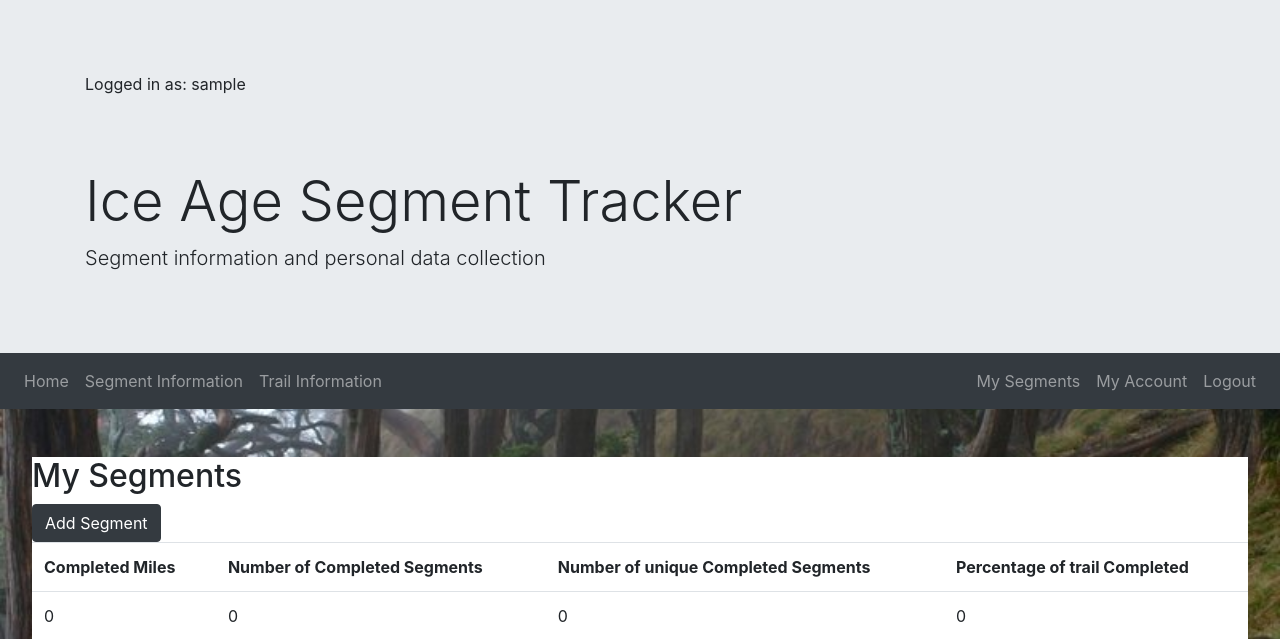
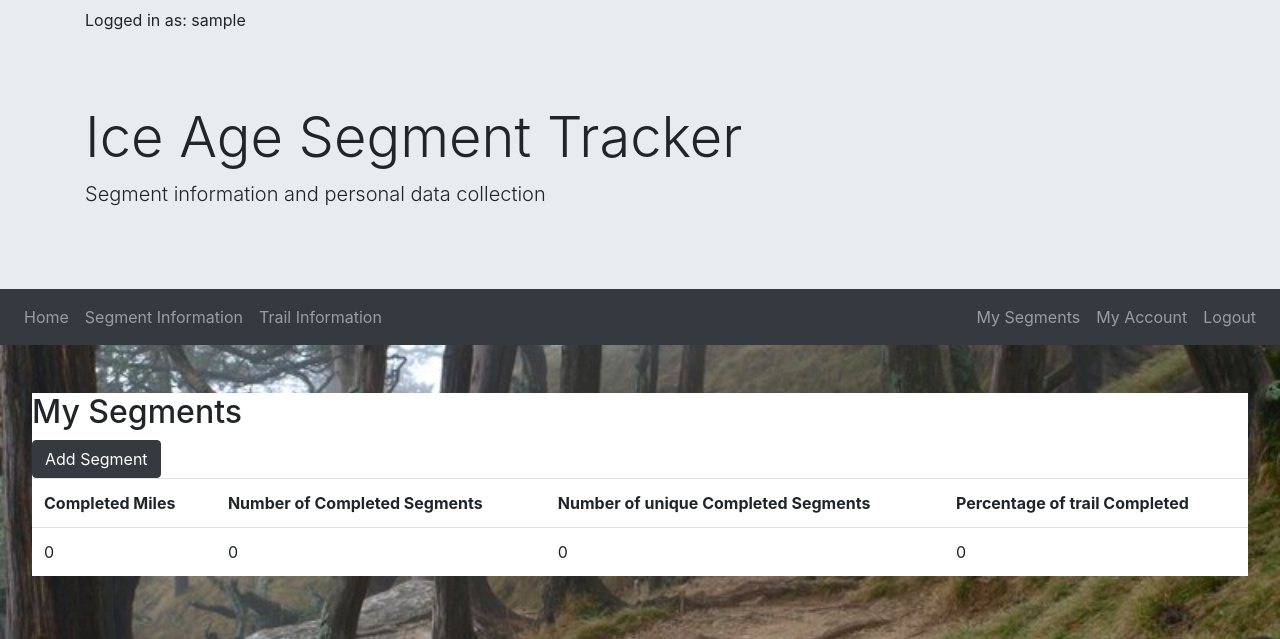
Before and after one commit to llandritsch/IATApp, a PHP site: page /mySegments.php in a window 1280 px wide. Shown: the top 639 px of the page. Run offline with PHP 8.4, Linux system fonts and the light colour scheme; the visitor is signed in with stand-in values (Sample User, id 1); data that the repository does not hold is empty.

Commit message:
stuff was done

```diff
--- a/Views/topNav.php
+++ b/Views/topNav.php
@@ -1,5 +1,5 @@
-<nav class="navbar navbar-default navbar-fixed-top">
+<nav class="navbar navbar-default navbar-fixed-top navbar-dark">
   <div class="container">
-    <p class="loggedInAs">Logged in as: <?php echo "$_SESSION[name]"?></p>
+    <p class="loggedInAs text-right">Logged in as: <?php echo "$_SESSION[name]"?></p>
   </div>
 </nav>
--- a/mySegments.php
+++ b/mySegments.php
@@ -18,7 +18,7 @@
 </head>
 <body>
     <div id="bodyContainer">
-        <div class="jumbotron jumbotron-fluid">
+        <div class="jumbotron jumbotron-fluid mt-0 pt-0">
         <?php if ($loggedIn) {
             require_once('Views/topNav.php');
             }?>
```
